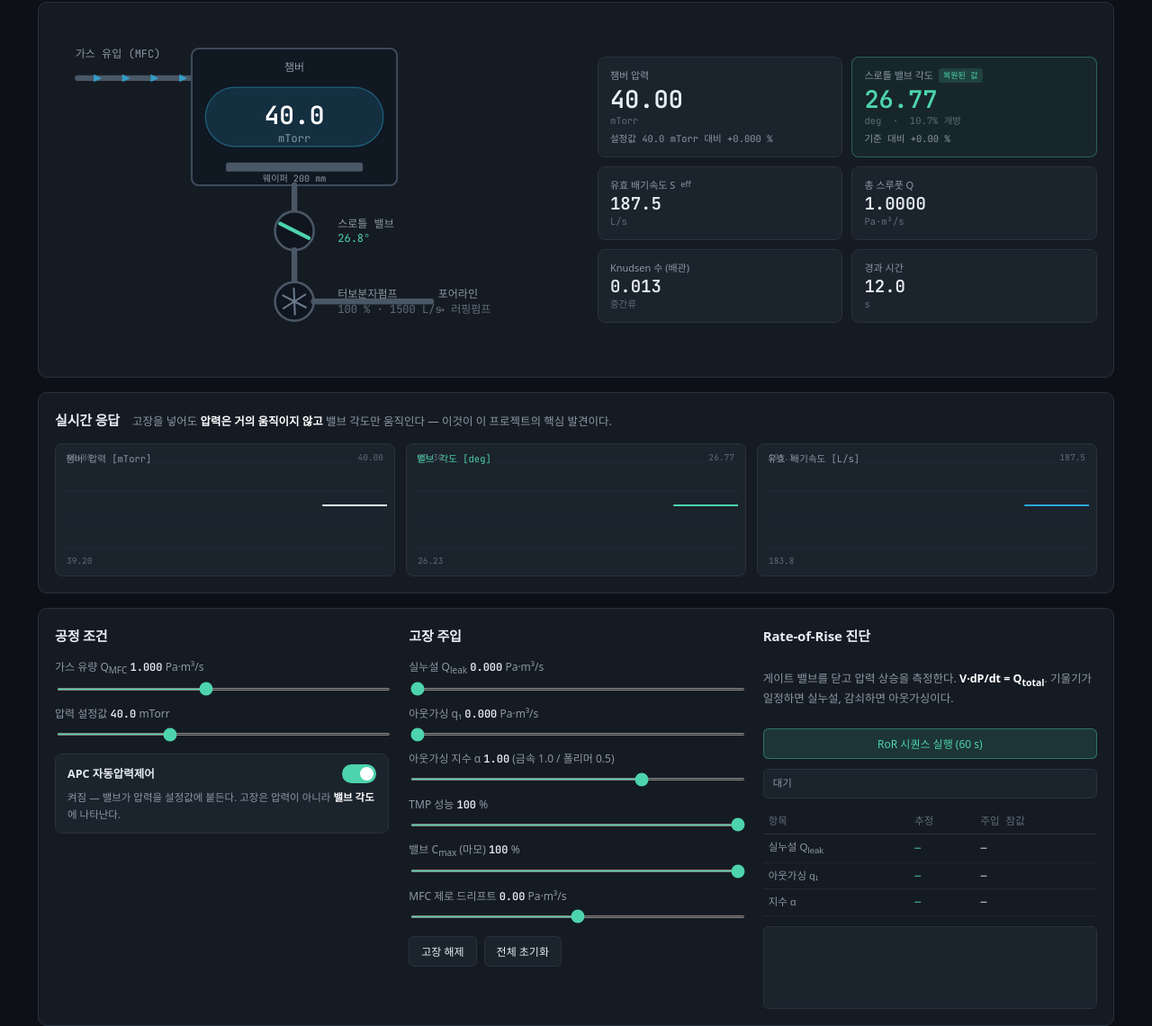
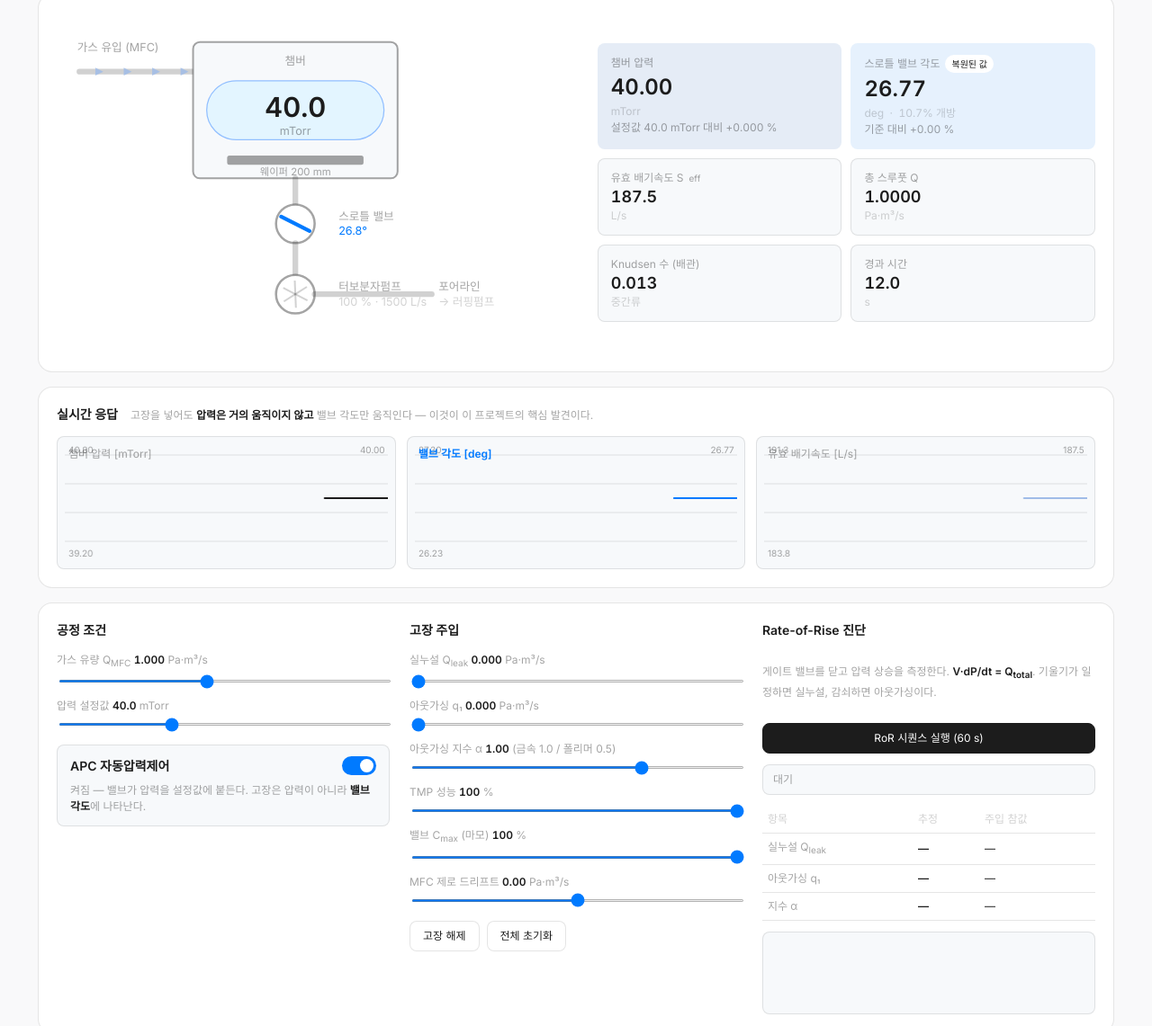
Before and after one commit to jiu7021/chamber-twin, a plain HTML site: page docs/index.html in a window 1280 px wide. Shown: the part 194-1335 px from the top of the page at 90% size. Drawn offline with Linux system fonts and the light colour scheme; a web font is replaced by a local one.

Commit message:
GitHub Pages 를 SnowUI Design System 으로 재설계
토큰 출처: claude.ai/design 의 "SnowUI Design System" 프로젝트
  tokens/colors.css  tokens/typography.css  tokens/shape.css  tokens/fonts.css

적용:
  - 어두운 테마(#0d1117) → SnowUI 밝은 테마. 페이지 rgb(249,249,250),
    패널 흰색 + 헤어라인 rgba(0,0,0,.1), 그림자 없음
  - 글자 ink rgb(28,28,28) / 40 % / 20 %
  - KPI 카드는 SnowUI 방식대로 파스텔 면(fill-blue / fill-lilac)에 ink 숫자
  - 모서리 패널 16px, 카드 8px (radius-16 / radius-corner-small)
  - 타이포 Inter 12/18, 14/20, 24/36, letter-spacing 0.
    Inter 에 한글 글리프가 없어 Noto Sans KR 을 뒤에 둔다.
    SnowUI 는 KPI 숫자도 Inter 를 쓰므로 JetBrains Mono 를 걷어내고
    font-variant-numeric: tabular-nums 로 자리수를 맞춘다.
  - SVG 계통도와 캔버스 차트 색도 같은 팔레트로 (app.js 8곳)

글자용으로 쓰기엔 대비가 모자란 값 3개는 SnowUI 원본이 아니라 어둡게 조정한 값을
따로 두고 주석에 명시했다 (--warn / --bad / --ok).

클래스명은 그대로라 app.js 의 DOM 접근은 영향 없다.
검증: 콘솔 오류 없음, 엔진 자체검증 6/6 통과, 계산된 스타일이 토큰과 일치.

Co-Authored-By: Claude Opus 5 <noreply@anthropic.com>

```diff
--- a/docs/app.js
+++ b/docs/app.js
@@ -37,7 +37,7 @@ class Trace {
     const X = (t) => ((t - t0) / HIST_S) * w;
     const Y = (v) => h - 22 - ((v - lo) / (hi - lo)) * (h - 34);
     // 격자
-    cx.strokeStyle = '#222b36'; cx.lineWidth = 1;
+    cx.strokeStyle = 'rgba(0,0,0,.10)'; cx.lineWidth = 1;
     for (let i = 0; i <= 3; i++) {
       const y = 12 + (i / 3) * (h - 34);
       cx.beginPath(); cx.moveTo(0, y); cx.lineTo(w, y); cx.stroke();
@@ -45,7 +45,7 @@ class Trace {
     // 고장 주입 표시
     for (const m of marks || []) {
       if (m < t0) continue;
-      cx.strokeStyle = 'rgba(240,136,62,.55)'; cx.setLineDash([3, 3]);
+      cx.strokeStyle = 'rgba(191,116,20,.55)'; cx.setLineDash([3, 3]);
       cx.beginPath(); cx.moveTo(X(m), 8); cx.lineTo(X(m), h - 18); cx.stroke();
       cx.setLineDash([]);
     }
@@ -55,16 +55,16 @@ class Trace {
     this.pts.forEach(([t, v], i) => (i ? cx.lineTo(X(t), Y(v)) : cx.moveTo(X(t), Y(v))));
     cx.stroke();
     // 축 라벨
-    cx.fillStyle = '#5f6d7a'; cx.font = '9.5px JetBrains Mono, monospace';
+    cx.fillStyle = 'rgba(28,28,28,.4)'; cx.font = '10px Inter, sans-serif';
     cx.fillText(this.fmt(hi), 4, 10); cx.fillText(this.fmt(lo), 4, h - 5);
     cx.textAlign = 'right'; cx.fillText(this.fmt(this.pts[this.pts.length - 1][1]), w - 4, 10);
     cx.textAlign = 'left';
   }
 }
 
-const trPress = new Trace($('c-press'), '#e6edf3', (v) => v.toFixed(2));
-const trTheta = new Trace($('c-theta'), '#4dd4ac', (v) => v.toFixed(2));
-const trSeff = new Trace($('c-seff'), '#2ea9d8', (v) => v.toFixed(1));
+const trPress = new Trace($('c-press'), 'rgb(28,28,28)', (v) => v.toFixed(2));
+const trTheta = new Trace($('c-theta'), 'rgb(0,122,255)', (v) => v.toFixed(2));
+const trSeff = new Trace($('c-seff'), 'rgb(160,188,232)', (v) => v.toFixed(1));
 const faultMarks = [];
 
 // ---------------------------------------------------------------- 도식 애니메이션
@@ -289,13 +289,13 @@ function drawRoR() {
   let lo = Infinity, hi = -Infinity;
   for (const [, p] of S) { const v = paToMtorr(p); if (v < lo) lo = v; if (v > hi) hi = v; }
   if (hi - lo < 1e-9) hi = lo + 1;
-  rorCx.strokeStyle = '#f0883e'; rorCx.lineWidth = 1.9; rorCx.beginPath();
+  rorCx.strokeStyle = 'rgb(191,116,20)'; rorCx.lineWidth = 1.9; rorCx.beginPath();
   S.forEach(([t, p], i) => {
     const x = ((t - t0) / (t1 - t0)) * w, y = h - 12 - ((paToMtorr(p) - lo) / (hi - lo)) * (h - 22);
     i ? rorCx.lineTo(x, y) : rorCx.moveTo(x, y);
   });
   rorCx.stroke();
-  rorCx.fillStyle = '#5f6d7a'; rorCx.font = '9.5px JetBrains Mono, monospace';
+  rorCx.fillStyle = 'rgba(28,28,28,.4)'; rorCx.font = '10px Inter, sans-serif';
   rorCx.fillText('P [mTorr] 상승곡선', 6, 12);
 }
 
--- a/docs/index.html
+++ b/docs/index.html
@@ -6,7 +6,7 @@
 <title>식각 챔버 진공 디지털 트윈</title>
 <link rel="preconnect" href="https://fonts.googleapis.com">
 <link rel="preconnect" href="https://fonts.gstatic.com" crossorigin>
-<link href="https://fonts.googleapis.com/css2?family=IBM+Plex+Sans+KR:wght@400;500;600;700&family=JetBrains+Mono:wght@400;600&display=swap" rel="stylesheet">
+<link href="https://fonts.googleapis.com/css2?family=Inter:wght@400;500;600;700&family=Noto+Sans+KR:wght@400;500;600;700&display=swap" rel="stylesheet">
 <link rel="stylesheet" href="style.css">
 </head>
 <body>
--- a/docs/style.css
+++ b/docs/style.css
@@ -1,149 +1,222 @@
+/* ═══════════════════════════════════════════════════════════════════════
+   SnowUI Design System 적용
+   토큰 출처: claude.ai/design 프로젝트 "SnowUI Design System"
+     tokens/colors.css  tokens/typography.css  tokens/shape.css  tokens/fonts.css
+   원칙: 흰 패널 + 헤어라인, 파스텔 면에 ink 글자, 그림자 없음, letter-spacing 0.
+   Inter 에는 한글 글리프가 없으므로 Noto Sans KR 을 뒤에 둔다.
+   ═══════════════════════════════════════════════════════════════════════ */
+
 :root{
-  --bg:#0d1117; --panel:#151b23; --panel2:#1b232d; --line:#28323e;
-  --fg:#e6edf3; --dim:#8b98a5; --dim2:#5f6d7a;
-  --accent:#4dd4ac; --accent2:#2ea9d8; --warn:#f0883e; --bad:#f85149; --ok:#3fb950;
-  --mono:'JetBrains Mono',ui-monospace,SFMono-Regular,Menlo,monospace;
+  /* ── SnowUI 원본 토큰 ── */
+  --snow-ink:rgb(28,28,28);
+  --snow-ink-80:rgba(28,28,28,.8);
+  --snow-ink-40:rgba(28,28,28,.4);
+  --snow-ink-20:rgba(28,28,28,.2);
+  --snow-ink-10:rgba(28,28,28,.1);
+  --snow-ink-05:rgba(28,28,28,.05);
+  --snow-white:rgb(255,255,255);
+  --snow-black-10:rgba(0,0,0,.1);
+  --snow-black-04:rgba(0,0,0,.04);
+
+  --snow-fill-blue:rgb(230,241,253);
+  --snow-fill-purple:rgb(237,238,252);
+  --snow-fill-cyan:rgb(227,245,255);
+  --snow-fill-lilac:rgb(229,236,246);
+  --snow-fill-light:rgb(247,249,251);
+
+  --snow-blue-2:rgb(177,227,255);
+  --snow-blue-3:rgb(146,191,255);
+  --snow-cyan-2:rgb(160,188,232);
+  --snow-green-2:rgb(113,221,140);
+  --snow-indigo-2:rgb(159,159,248);
+  --snow-purple-2:rgb(184,153,235);
+  --snow-orange:rgb(255,181,91);
+  --snow-red:rgb(255,71,71);
+  --snow-system-blue:rgb(0,122,255);
+
+  --radius-4:4px; --radius-8:8px; --radius-16:16px; --radius-full:999px;
+  --duration-fast:120ms; --duration-base:200ms;
+  --ease-standard:cubic-bezier(.4,0,.2,1);
+
+  --font-sans:'Inter','Noto Sans KR',-apple-system,BlinkMacSystemFont,'Segoe UI',sans-serif;
+
+  /* ── 이 사이트의 의미 별칭 ── */
+  --bg:rgb(249,249,250);          /* surface-panel 을 페이지 바탕으로 */
+  --panel:var(--snow-white);      /* surface-raised */
+  --panel2:var(--snow-fill-light);
+  --line:var(--snow-black-10);    /* border-hairline */
+  --fg:var(--snow-ink);
+  --dim:var(--snow-ink-40);
+  --dim2:var(--snow-ink-20);
+
+  /* 데이터/상태 — SnowUI 데이터 팔레트에서만 고른다 */
+  --accent:var(--snow-system-blue);   /* 주 강조(밸브각) */
+  --accent2:var(--snow-cyan-2);       /* 보조 */
+  --warn:rgb(191,116,20);             /* snow-orange 를 글자용으로 어둡게 */
+  --warn-fill:rgb(255,244,229);
+  --bad:rgb(200,40,40);               /* snow-red 를 글자용으로 어둡게 */
+  --ok:rgb(35,150,72);                /* snow-green-2 를 글자용으로 어둡게 */
+  --mono:var(--font-sans);            /* SnowUI 는 숫자도 Inter 를 쓴다 */
 }
+
 *{box-sizing:border-box}
 html,body{margin:0;padding:0}
 body{
   background:var(--bg); color:var(--fg);
-  font-family:'IBM Plex Sans KR',system-ui,-apple-system,'Apple SD Gothic Neo',sans-serif;
-  font-size:14px; line-height:1.6; -webkit-font-smoothing:antialiased;
+  font-family:var(--font-sans);
+  font-size:14px; line-height:20px; letter-spacing:0;
+  -webkit-font-smoothing:antialiased;
 }
-h1,h2{margin:0; font-weight:600; letter-spacing:-0.01em}
-b{font-weight:600; color:#fff}
+h1,h2{margin:0; font-weight:600; letter-spacing:0}
+b{font-weight:600; color:var(--fg)}
+/* 숫자는 자리수가 흔들리지 않게 */
+.g-val,.g-unit,.g-delta,.badge,.tag,.c-lab,.ror-status,.ror-tbl,.st-detail,.sld output,.scen-card .n{
+  font-variant-numeric:tabular-nums;
+}
 
 /* ── header ── */
-.hdr{border-bottom:1px solid var(--line); background:linear-gradient(180deg,#121a24,#0d1117)}
+.hdr{border-bottom:1px solid var(--line); background:var(--snow-white)}
 .hdr-in{max-width:1240px; margin:0 auto; padding:26px 22px 20px}
-.hdr h1{font-size:24px}
-.sub{margin:8px 0 0; color:var(--dim); max-width:760px; font-size:13.5px}
+.hdr h1{font-size:24px; line-height:36px}
+.sub{margin:6px 0 0; color:var(--dim); max-width:760px; font-size:14px; line-height:20px}
 .hdr-meta{display:flex; gap:8px; flex-wrap:wrap; margin-top:14px}
 .badge{
-  font-family:var(--mono); font-size:11px; padding:4px 9px; border-radius:5px;
-  background:rgba(77,212,172,.12); color:var(--accent); border:1px solid rgba(77,212,172,.28);
+  font-size:12px; line-height:18px; padding:3px 10px; border-radius:var(--radius-full);
+  background:var(--snow-fill-blue); color:var(--snow-ink); border:1px solid transparent;
 }
-.badge.ghost{background:var(--panel2); color:var(--dim); border-color:var(--line)}
-.badge.bad{background:rgba(248,81,73,.12); color:var(--bad); border-color:rgba(248,81,73,.3)}
-.badge.link{text-decoration:none} .badge.link:hover{color:var(--fg)}
+.badge.ghost{background:var(--snow-ink-05); color:var(--dim)}
+.badge.bad{background:var(--warn-fill); color:var(--warn)}
+.badge.link{text-decoration:none} .badge.link:hover{background:var(--snow-fill-cyan)}
 
 main{max-width:1240px; margin:0 auto; padding:18px 22px 40px; display:flex; flex-direction:column; gap:16px}
 
 /* ── panel ── */
-.panel{background:var(--panel); border:1px solid var(--line); border-radius:10px; padding:18px}
+.panel{background:var(--panel); border:1px solid var(--line); border-radius:var(--radius-16); padding:20px}
 .panel-head{display:flex; align-items:baseline; gap:14px; flex-wrap:wrap; margin-bottom:14px}
-.panel h2{font-size:15px}
-.hint{color:var(--dim); font-size:12.5px}
-.dim{color:var(--dim)} .dim.sm{font-size:12.5px}
+.panel h2{font-size:14px; line-height:20px}
+.hint{color:var(--dim); font-size:12px; line-height:18px}
+.dim{color:var(--dim)} .dim.sm{font-size:12px}
 
-/* ── top grid ── */
+/* ── top grid / 계통도 ── */
 .grid-top{display:grid; grid-template-columns:minmax(0,1.05fr) minmax(0,1fr); gap:20px; align-items:center}
 .schematic svg{width:100%; height:auto; display:block}
-.chamber-body{fill:#101822; stroke:#3d4b5c; stroke-width:1.6}
-.plasma{fill:url(#none); fill:rgba(46,169,216,.16); stroke:rgba(46,169,216,.45); stroke-width:1}
-.wafer{fill:#4a5766}
-.pipe{stroke:#4a5766; stroke-width:5; stroke-linecap:round}
-.valve-body{fill:#0f1620; stroke:#4a5766; stroke-width:2}
+.chamber-body{fill:var(--snow-fill-light); stroke:var(--snow-ink-40); stroke-width:1.6}
+.plasma{fill:var(--snow-fill-cyan); stroke:var(--snow-blue-3); stroke-width:1}
+.wafer{fill:var(--snow-ink-40)}
+.pipe{stroke:var(--snow-ink-20); stroke-width:5; stroke-linecap:round}
+.valve-body{fill:var(--snow-white); stroke:var(--snow-ink-40); stroke-width:2}
 .valve-disc{stroke:var(--accent); stroke-width:3.4; stroke-linecap:round;
   transform-box:fill-box; transform-origin:center; transition:transform .06s linear}
-.pump-body{fill:#0f1620; stroke:#4a5766; stroke-width:2}
-.lbl{fill:var(--dim); font-size:9.5px; font-family:var(--mono)}
-.lbl.mid{text-anchor:middle} .lbl.tiny{font-size:8px} .lbl.dim{fill:var(--dim2)}
+.pump-body{fill:var(--snow-white); stroke:var(--snow-ink-40); stroke-width:2}
+.lbl{fill:var(--dim); font-size:10px; font-family:var(--font-sans)}
+.lbl.mid{text-anchor:middle} .lbl.tiny{font-size:9px} .lbl.dim{fill:var(--dim2)}
 .lbl.accent{fill:var(--accent)} .lbl.warn{fill:var(--warn)}
-.press-big{fill:#fff; font-size:22px; font-family:var(--mono); font-weight:600; text-anchor:middle}
-.leak-ray{stroke:var(--warn); stroke-width:2; fill:none; stroke-linecap:round}
+.press-big{fill:var(--snow-ink); font-size:24px; font-family:var(--font-sans);
+  font-weight:600; text-anchor:middle}
+.leak-ray{stroke:var(--bad); stroke-width:2; fill:none; stroke-linecap:round}
 .hidden{display:none}
-.arrow{fill:var(--accent2)}
-.blade{stroke:#6b7a8c; stroke-width:1.6}
+.arrow{fill:var(--snow-cyan-2)}
+.blade{stroke:var(--snow-ink-20); stroke-width:1.6}
 
-/* ── gauges ── */
+/* ── gauges (SnowUI KPI 카드: 파스텔 면 + ink 숫자) ── */
 .gauges{display:grid; grid-template-columns:repeat(2,1fr); gap:10px}
-.gauge{background:var(--panel2); border:1px solid var(--line); border-radius:8px; padding:11px 13px}
-.gauge.hero{grid-column:span 1}
-.gauge.accent{border-color:rgba(77,212,172,.35); background:rgba(77,212,172,.06)}
-.g-lab{font-size:11px; color:var(--dim); display:flex; align-items:center; gap:6px}
-.tag{font-family:var(--mono); font-size:9px; padding:1px 5px; border-radius:3px;
-  background:rgba(77,212,172,.16); color:var(--accent)}
-.g-val{font-family:var(--mono); font-size:27px; font-weight:600; line-height:1.15; margin-top:2px}
-.g-val.sm{font-size:19px}
-.gauge.accent .g-val{color:var(--accent)}
-.g-unit{font-size:10.5px; color:var(--dim2); font-family:var(--mono)}
-.g-delta{font-size:10.5px; color:var(--dim); font-family:var(--mono); margin-top:3px}
-.g-delta.hot{color:var(--warn)}
+.gauge{background:var(--panel2); border:1px solid var(--line); border-radius:var(--radius-8); padding:12px 14px}
+.gauge.hero{grid-column:span 1; background:var(--snow-fill-lilac); border-color:transparent}
+.gauge.accent{background:var(--snow-fill-blue); border-color:transparent}
+.g-lab{font-size:12px; line-height:18px; color:var(--dim); display:flex; align-items:center; gap:6px}
+.tag{font-size:10px; padding:1px 7px; border-radius:var(--radius-full);
+  background:var(--snow-white); color:var(--snow-ink)}
+.g-val{font-size:24px; line-height:36px; font-weight:600; margin-top:0}
+.g-val.sm{font-size:18px; line-height:24px}
+.gauge.accent .g-val{color:var(--snow-ink)}
+.g-unit{font-size:12px; line-height:18px; color:var(--dim2)}
+.g-delta{font-size:12px; line-height:18px; color:var(--dim)}
+.g-delta.hot{color:var(--warn); font-weight:600}
 
 /* ── charts ── */
 .charts{display:grid; grid-template-columns:repeat(3,1fr); gap:12px}
-.chart-wrap{position:relative; background:var(--panel2); border:1px solid var(--line); border-radius:8px; padding:8px}
+.chart-wrap{position:relative; background:var(--panel2); border:1px solid var(--line);
+  border-radius:var(--radius-8); padding:8px}
 .chart-wrap canvas{width:100%; height:130px; display:block}
-.c-lab{position:absolute; top:8px; left:11px; font-family:var(--mono); font-size:10.5px; color:var(--dim)}
-.c-lab.accent{color:var(--accent)}
+.c-lab{position:absolute; top:9px; left:12px; font-size:12px; color:var(--dim)}
+.c-lab.accent{color:var(--accent); font-weight:600}
 
 /* ── controls ── */
 .grid-ctl{display:grid; grid-template-columns:repeat(3,1fr); gap:22px}
-.ctl-col{display:flex; flex-direction:column; gap:11px}
+.ctl-col{display:flex; flex-direction:column; gap:12px}
 .ctl-col h2{margin-bottom:2px}
-.sld{display:block; font-size:12px; color:var(--dim)}
-.sld output{font-family:var(--mono); color:var(--fg); font-weight:600}
-.sld input[type=range]{width:100%; margin-top:5px; accent-color:var(--accent); height:3px}
+.sld{display:block; font-size:12px; line-height:18px; color:var(--dim)}
+.sld output{color:var(--fg); font-weight:600}
+.sld input[type=range]{width:100%; margin-top:6px; accent-color:var(--accent); height:3px}
 .btn-row{display:flex; gap:8px; margin-top:4px}
-.btn{font-family:inherit; font-size:12px; padding:7px 13px; border-radius:6px; cursor:pointer;
-  border:1px solid var(--line); background:var(--panel2); color:var(--fg); transition:.12s}
-.btn:hover{border-color:var(--accent); color:var(--accent)}
-.btn.primary{background:rgba(77,212,172,.14); border-color:rgba(77,212,172,.4); color:var(--accent)}
-.btn.primary:hover{background:rgba(77,212,172,.22)}
-.btn:disabled{opacity:.45; cursor:not-allowed}
+.btn{font-family:inherit; font-size:12px; line-height:18px; padding:7px 14px;
+  border-radius:var(--radius-8); cursor:pointer; border:1px solid var(--line);
+  background:var(--snow-white); color:var(--fg);
+  transition:background var(--duration-fast) var(--ease-standard),
+             border-color var(--duration-fast) var(--ease-standard)}
+.btn:hover{background:var(--snow-ink-05)}
+.btn.primary{background:var(--snow-ink); border-color:var(--snow-ink); color:var(--snow-white)}
+.btn.primary:hover{background:var(--snow-ink-80)}
+.btn:disabled{opacity:.4; cursor:not-allowed}
 
-.apc-box{background:var(--panel2); border:1px solid var(--line); border-radius:8px; padding:11px 13px; margin-top:4px}
-.apc-head{display:flex; align-items:center; justify-content:space-between; font-size:12.5px; font-weight:600}
-.apc-note{margin:7px 0 0; font-size:11.5px; color:var(--dim)}
+.apc-box{background:var(--panel2); border:1px solid var(--line); border-radius:var(--radius-8);
+  padding:12px 14px; margin-top:4px}
+.apc-head{display:flex; align-items:center; justify-content:space-between; font-size:14px; font-weight:600}
+.apc-note{margin:8px 0 0; font-size:12px; line-height:18px; color:var(--dim)}
 .switch{position:relative; display:inline-block; width:38px; height:21px}
 .switch input{opacity:0; width:0; height:0}
-.switch .slider{position:absolute; inset:0; background:#39444f; border-radius:21px; transition:.18s; cursor:pointer}
+.switch .slider{position:absolute; inset:0; background:var(--snow-ink-20);
+  border-radius:var(--radius-full); transition:background var(--duration-base) var(--ease-standard);
+  cursor:pointer}
 .switch .slider:before{content:""; position:absolute; height:15px; width:15px; left:3px; bottom:3px;
-  background:#fff; border-radius:50%; transition:.18s}
+  background:var(--snow-white); border-radius:50%;
+  transition:transform var(--duration-base) var(--ease-standard)}
 .switch input:checked + .slider{background:var(--accent)}
 .switch input:checked + .slider:before{transform:translateX(17px)}
 
 /* ── RoR ── */
-.ror-status{font-family:var(--mono); font-size:11.5px; color:var(--dim);
-  background:var(--panel2); border:1px solid var(--line); border-radius:6px; padding:6px 10px}
-.ror-status.run{color:var(--warn); border-color:rgba(240,136,62,.4)}
-.ror-status.done{color:var(--ok); border-color:rgba(63,185,80,.4)}
-.ror-tbl{width:100%; border-collapse:collapse; font-size:11.5px; font-family:var(--mono)}
-.ror-tbl th{text-align:left; color:var(--dim2); font-weight:500; padding:5px 6px; border-bottom:1px solid var(--line)}
-.ror-tbl td{padding:5px 6px; border-bottom:1px solid #1f2731}
-.ror-tbl td:first-child{color:var(--dim); font-family:'IBM Plex Sans KR',sans-serif}
-.ror-tbl td:nth-child(2){color:var(--accent)}
+.ror-status{font-size:12px; line-height:18px; color:var(--dim);
+  background:var(--panel2); border:1px solid var(--line); border-radius:var(--radius-8); padding:7px 11px}
+.ror-status.run{color:var(--warn); background:var(--warn-fill); border-color:transparent}
+.ror-status.done{color:var(--ok); background:rgb(233,248,238); border-color:transparent}
+.ror-tbl{width:100%; border-collapse:collapse; font-size:12px; line-height:18px}
+.ror-tbl th{text-align:left; color:var(--dim2); font-weight:500; padding:6px; border-bottom:1px solid var(--line)}
+.ror-tbl td{padding:6px; border-bottom:1px solid var(--line)}
+.ror-tbl td:first-child{color:var(--dim)}
+.ror-tbl td:nth-child(2){color:var(--fg); font-weight:600}
 .ror-canvas{width:100%; height:92px; background:var(--panel2);
-  border:1px solid var(--line); border-radius:6px; display:block}
+  border:1px solid var(--line); border-radius:var(--radius-8); display:block}
 
 /* ── scenarios ── */
-.scen{display:grid; grid-template-columns:repeat(4,1fr); gap:11px}
+.scen{display:grid; grid-template-columns:repeat(4,1fr); gap:12px}
 .scen-card{text-align:left; font-family:inherit; cursor:pointer; color:var(--fg);
-  background:var(--panel2); border:1px solid var(--line); border-radius:8px;
-  padding:13px; display:flex; flex-direction:column; gap:5px; transition:.14s}
-.scen-card:hover{border-color:var(--accent); transform:translateY(-2px)}
-.scen-card .n{font-family:var(--mono); font-size:10px; color:var(--accent);
-  border:1px solid rgba(77,212,172,.35); border-radius:4px; padding:1px 6px; width:fit-content}
-.scen-card b{font-size:13px}
-.scen-card span:last-child{font-size:11.5px; color:var(--dim); line-height:1.5}
-.scen-card.on{border-color:var(--accent); background:rgba(77,212,172,.08)}
+  background:var(--panel2); border:1px solid var(--line); border-radius:var(--radius-8);
+  padding:14px; display:flex; flex-direction:column; gap:6px;
+  transition:background var(--duration-fast) var(--ease-standard),
+             border-color var(--duration-fast) var(--ease-standard)}
+.scen-card:hover{background:var(--snow-fill-light); border-color:var(--snow-ink-20)}
+.scen-card .n{font-size:10px; line-height:18px; color:var(--snow-ink);
+  background:var(--snow-white); border:1px solid var(--line);
+  border-radius:var(--radius-full); padding:0 8px; width:fit-content}
+.scen-card b{font-size:14px; line-height:20px}
+.scen-card span:last-child{font-size:12px; color:var(--dim); line-height:18px}
+.scen-card.on{background:var(--snow-fill-blue); border-color:transparent}
+.scen-card.on .n{border-color:transparent}
 
 /* ── selftest ── */
 .selftest{display:grid; grid-template-columns:repeat(3,1fr); gap:8px}
-.st-item{display:flex; align-items:flex-start; gap:8px; background:var(--panel2);
-  border:1px solid var(--line); border-radius:7px; padding:9px 11px; font-size:12px}
+.st-item{display:flex; align-items:flex-start; gap:9px; background:var(--panel2);
+  border:1px solid var(--line); border-radius:var(--radius-8); padding:10px 12px; font-size:12px}
 .st-dot{width:7px; height:7px; border-radius:50%; margin-top:6px; flex:none}
-.st-dot.ok{background:var(--ok); box-shadow:0 0 7px rgba(63,185,80,.6)}
-.st-dot.no{background:var(--bad); box-shadow:0 0 7px rgba(248,81,73,.6)}
-.st-name{font-weight:500}
-.st-detail{font-family:var(--mono); font-size:10.5px; color:var(--dim)}
-.foot-note{margin-top:13px; font-size:12px; color:var(--dim); line-height:1.75;
-  border-top:1px solid var(--line); padding-top:12px}
+.st-dot.ok{background:var(--ok)}
+.st-dot.no{background:var(--bad)}
+.st-name{font-weight:500; line-height:18px}
+.st-detail{font-size:12px; line-height:18px; color:var(--dim)}
+.foot-note{margin-top:14px; font-size:12px; color:var(--dim); line-height:18px;
+  border-top:1px solid var(--line); padding-top:14px}
 
 .ftr{border-top:1px solid var(--line); padding:16px 22px; text-align:center;
-  color:var(--dim2); font-size:11.5px}
+  color:var(--dim2); font-size:12px; background:var(--snow-white)}
 
 @media (max-width:1000px){
   .grid-top,.grid-ctl,.charts,.scen,.selftest{grid-template-columns:1fr}
```
